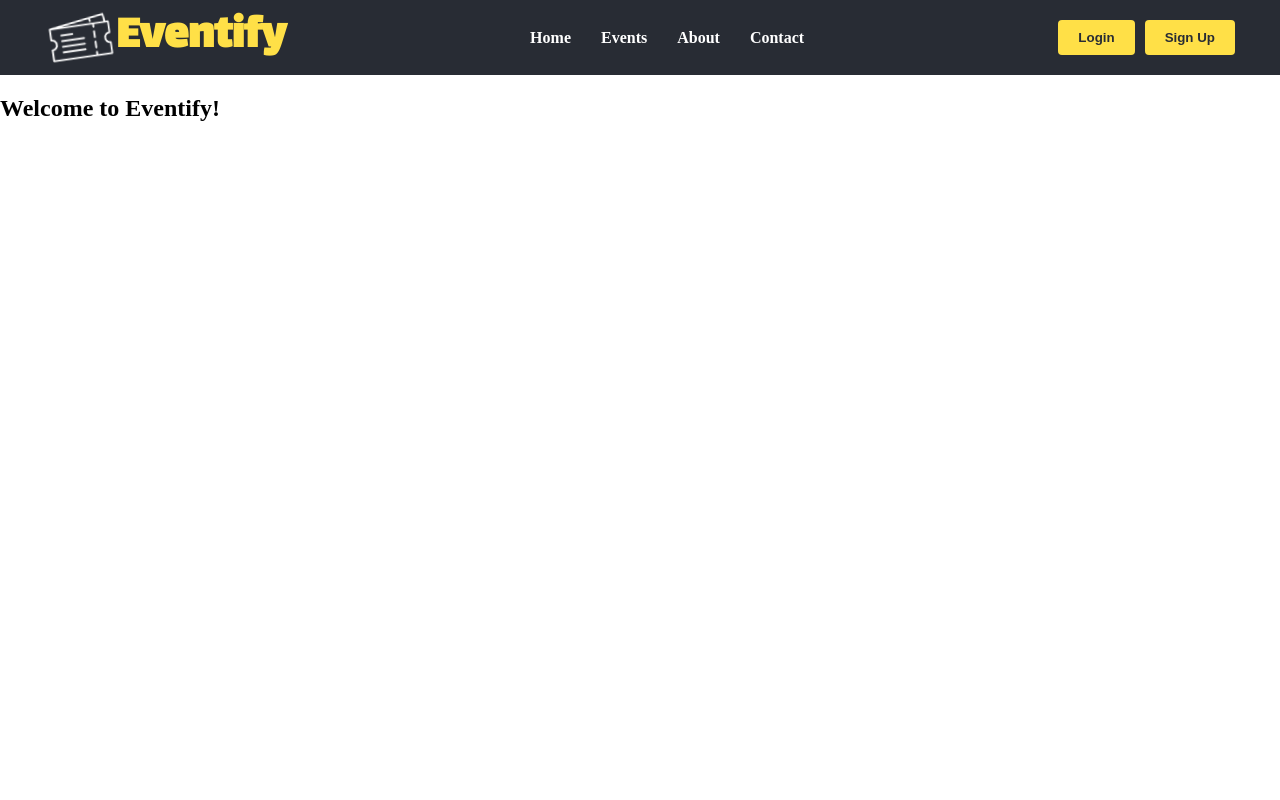
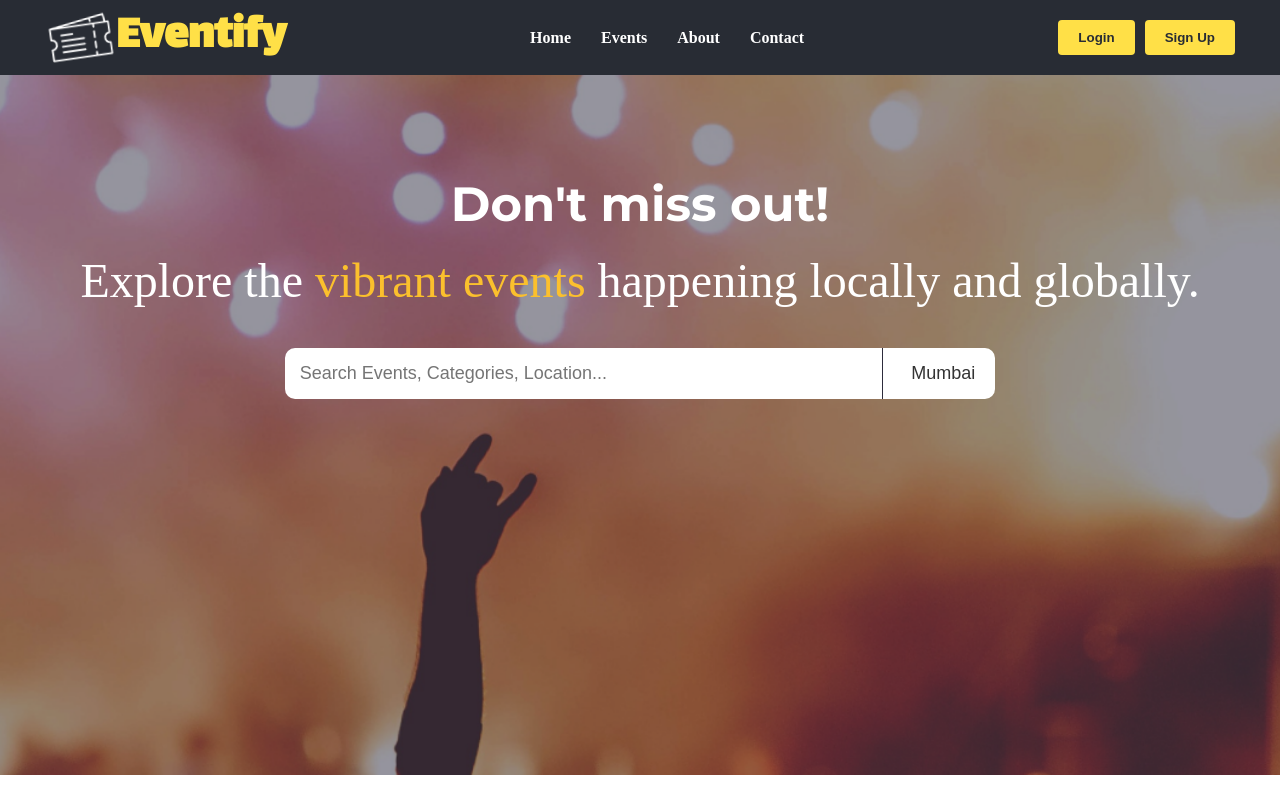
Before and after one commit to ali-mansour21/ActiveVibe, a React (Vite) app in the folder frontend/: page / in a window 1280 px wide. Built offline with nearby package versions, Linux system fonts and the light colour scheme.

Commit message:
Create the landing page

```diff
--- a/frontend/src/pages/components/Home.jsx
+++ b/frontend/src/pages/components/Home.jsx
@@ -1,13 +1,12 @@
 import Header from "../../components/Header";
+import LandingPage from "./LandingPage ";
 
 const Home = () => {
   const isAuthenticated = false;
   return (
     <>
       <Header isAuthenticated={isAuthenticated} />
-      <div>
-        <h2>Welcome to Eventify!</h2>
-      </div>
+      <LandingPage />
     </>
   );
 };
--- /dev/null
+++ b/frontend/src/pages/components/LandingPage .jsx
@@ -0,0 +1,24 @@
+import "../styles/landing.css";
+const LandingPage = () => {
+  return (
+    <div className="banner">
+      <h1>Don't miss out!</h1>
+      <p>
+        Explore the <span className="highlight">vibrant events</span> happening
+        locally and globally.
+      </p>
+      <div className="search-bar">
+        <input
+          type="text"
+          placeholder="Search Events, Categories, Location..."
+          className="search-input"
+        />
+        <button className="location-button">
+          <i className="fa fa-map-marker" aria-hidden="true"></i> Mumbai
+        </button>
+      </div>
+    </div>
+  );
+};
+
+export default LandingPage;
--- /dev/null
+++ b/frontend/src/pages/styles/landing.css
@@ -0,0 +1,67 @@
+@import url("https://fonts.googleapis.com/css2?family=Lalezar&family=Montserrat:ital,wght@0,100..900;1,100..900&display=swap");
+.landing-page {
+  font-family: Arial, sans-serif;
+  color: #fff;
+}
+
+.banner {
+  background-image: url("../../assets/landing/Hero.png");
+  background-size: cover;
+  height: 500px;
+  background-position: center;
+  padding: 100px 20px;
+  text-align: center;
+}
+
+.banner h1 {
+  font-size: 48px;
+  font-family: "Montserrat", sans-serif;
+  font-weight: bold;
+
+  color: #fff;
+  margin: auto auto 20px auto;
+}
+
+.banner p {
+  font-size: 48px;
+  color: #fff;
+  margin: auto auto 40px auto;
+}
+
+.banner .highlight {
+  color: #fbc02d;
+}
+
+.search-bar {
+  display: flex;
+  justify-content: center;
+  align-items: center;
+  width: 1135px;
+  margin: auto;
+}
+
+.search-input {
+  padding: 15px;
+  width: 50%;
+  border: none;
+  border-radius: 10px 0 0 10px;
+  font-size: 18px;
+  outline: none;
+}
+
+.location-button {
+  padding: 15px 20px;
+  border: none;
+  border-left: 1px solid #2d2c3c;
+  background-color: #fff;
+  color: #333;
+  border-radius: 0 10px 10px 0;
+  cursor: pointer;
+  font-size: 18px;
+  display: flex;
+  align-items: center;
+}
+
+.location-button i {
+  margin-right: 8px;
+}
```
Also changed, not shown: frontend/src/assets/landing/Hero.png (added).
